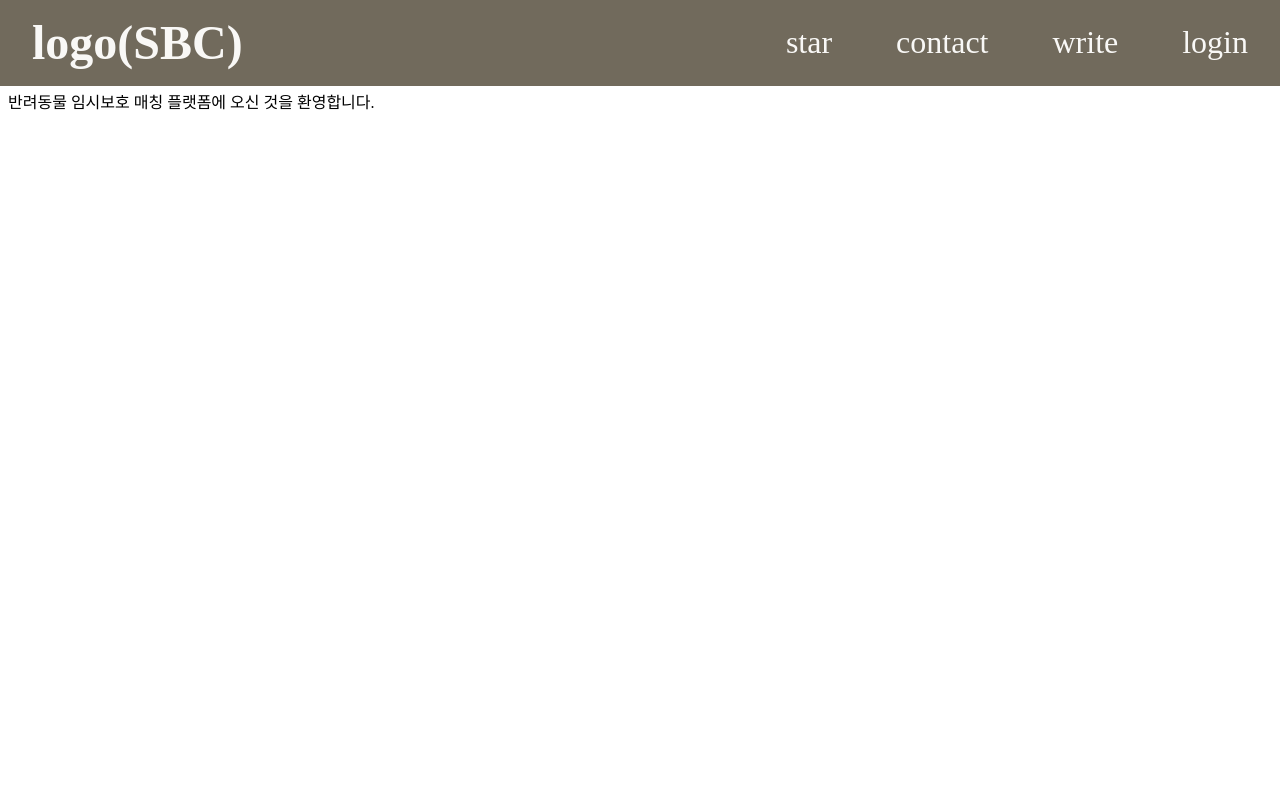
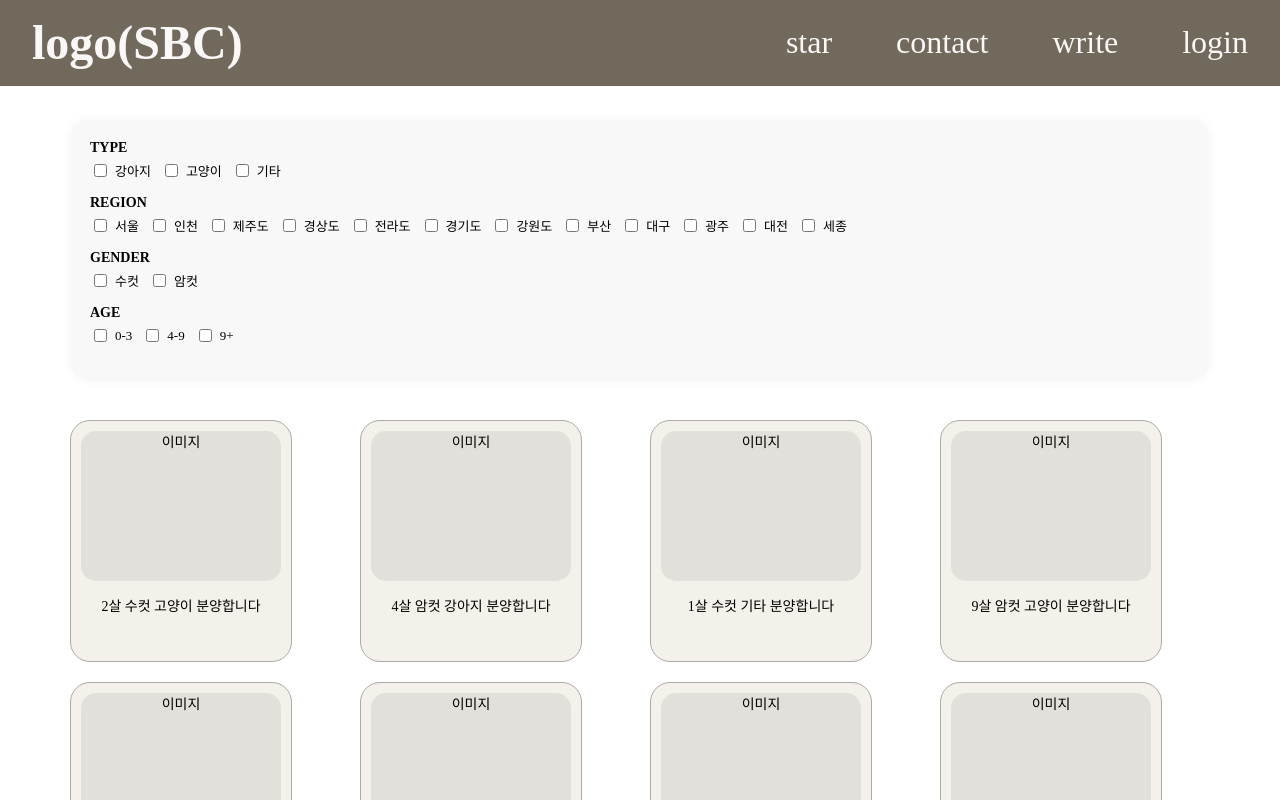
Before and after one commit to InhaH-A-Team/InhaH-A-Team, a React (Vite) app: page / in a window 1280 px wide. Shown: the top 800 px of the page. Built offline with nearby package versions, Linux system fonts and the light colour scheme.

Commit message:
홈 필터 UI 및 카드 그리드 4열 + 미디어쿼리

```diff
--- /dev/null
+++ b/src/components/AnimalCard.css
@@ -0,0 +1,18 @@
+.animal-card {
+  width: 200px;
+  height: 220px;
+  border: 1px solid #aaa;
+  border-radius: 20px;
+  padding: 10px;
+  text-align: center;
+  background-color: #f4f1ea;
+  font-size: 14px;
+}
+
+.image-box {
+  width: 100%;
+  height: 150px;
+  background-color: #e3e0db;
+  border-radius: 15px;
+  margin-bottom: 10px;
+}
--- /dev/null
+++ b/src/components/AnimalCard.jsx
@@ -0,0 +1,11 @@
+import React from 'react';
+import './AnimalCard.css';
+
+export default function AnimalCard({ animal }) {
+  return (
+    <div className="animal-card">
+      <div className="image-box">이미지</div>
+      <p>{animal.title}</p>
+    </div>
+  );
+}
--- /dev/null
+++ b/src/pages/Home.css
@@ -0,0 +1,72 @@
+/* 가장 바깥 감싸는 곳 */
+.home-container {
+  padding: 30px;
+  max-width: 1200px;
+  margin: 50px auto 0 auto; /* ← 네비게이션 바 아래 간격 생김 */
+  box-sizing: border-box;
+}
+
+/* 필터 박스 */
+.filter-box {
+  background-color: #f8f8f8;
+  border-radius: 20px;
+  padding: 20px;
+  margin-top: 40px;
+  margin-bottom: 40px;
+  box-shadow: 0 0 10px rgba(0,0,0,0.05);
+}
+
+/* 필터 그룹 */
+.filter-group {
+  margin-bottom: 15px;
+}
+
+/* 필터 제목 */
+.filter-title {
+  font-weight: bold;
+  display: block;
+  margin-bottom: 5px;
+  font-size: 14px;
+}
+
+/* 체크박스 줄 */
+.filter-options {
+  display: flex;
+  flex-wrap: wrap;
+  gap: 10px;
+}
+
+/* 체크박스 라벨 */
+.filter-options label {
+  display: flex;
+  align-items: center;
+  gap: 5px;
+  font-size: 13px;
+}
+
+/* 카드 그리드 */
+.card-grid {
+  display: grid;
+  grid-template-columns: repeat(4, 1fr);
+  gap: 20px;
+  width: 100%;
+  box-sizing: border-box;
+}
+
+@media (max-width: 1024px) {
+  .card-grid {
+    grid-template-columns: repeat(3, 1fr);
+  }
+}
+
+@media (max-width: 768px) {
+  .card-grid {
+    grid-template-columns: repeat(2, 1fr);
+  }
+}
+
+@media (max-width: 480px) {
+  .card-grid {
+    grid-template-columns: 1fr;
+  }
+}
--- a/src/pages/Home.jsx
+++ b/src/pages/Home.jsx
@@ -1,12 +1,92 @@
-import React from 'react';
-import Nav from '../components/Nav'
+import React, { useState } from 'react';
+import './Home.css';
+import Nav from '../components/Nav';
+import AnimalCard from '../components/AnimalCard';
+
+const mockData = [
+  { id: 1, title: '2살 수컷 고양이 분양합니다', type: '고양이', region: '서울', gender: '수컷', age: 2 },
+  { id: 2, title: '4살 암컷 강아지 분양합니다', type: '강아지', region: '경기도', gender: '암컷', age: 4 },
+  { id: 3, title: '1살 수컷 기타 분양합니다', type: '기타', region: '부산', gender: '수컷', age: 1 },
+  { id: 4, title: '9살 암컷 고양이 분양합니다', type: '고양이', region: '서울', gender: '암컷', age: 9 },
+  { id: 5, title: '3살 수컷 강아지 분양합니다', type: '강아지', region: '대전', gender: '수컷', age: 3 },
+  { id: 6, title: '5살 암컷 기타 분양합니다', type: '기타', region: '광주', gender: '암컷', age: 5 },
+  { id: 7, title: '10살 수컷 고양이 분양합니다', type: '고양이', region: '인천', gender: '수컷', age: 10 },
+  { id: 8, title: '6살 암컷 강아지 분양합니다', type: '강아지', region: '제주도', gender: '암컷', age: 6 },
+];
+
+const categories = {
+  type: ['강아지', '고양이', '기타'],
+  region: ['서울', '인천', '제주도', '경상도', '전라도', '경기도', '강원도', '부산', '대구', '광주', '대전', '세종'],
+  gender: ['수컷', '암컷'],
+  age: ['0-3', '4-9', '9+'],
+};
 
 function Home() {
+  const [filters, setFilters] = useState({
+    type: [],
+    region: [],
+    gender: [],
+    age: [],
+  });
+
+  const handleCheck = (category, value) => {
+    setFilters((prev) => {
+      const exists = prev[category].includes(value);
+      const newValues = exists
+        ? prev[category].filter((v) => v !== value)
+        : [...prev[category], value];
+      return { ...prev, [category]: newValues };
+    });
+  };
+
+  const isAgeInRange = (age, range) => {
+    if (range === '0-3') return age <= 3;
+    if (range === '4-9') return age >= 4 && age <= 9;
+    if (range === '9+') return age >= 9;
+    return true;
+  };
+
+  const filteredData = mockData.filter((item) => {
+    const { type, region, gender, age } = filters;
+    const ageMatches = age.length === 0 || age.some((range) => isAgeInRange(item.age, range));
+    return (
+      (type.length === 0 || type.includes(item.type)) &&
+      (region.length === 0 || region.includes(item.region)) &&
+      (gender.length === 0 || gender.includes(item.gender)) &&
+      ageMatches
+    );
+  });
+
   return (
     <div>
-      <Nav/>
-      <h1>🏠 홈</h1>
-      <p>반려동물 임시보호 매칭 플랫폼에 오신 것을 환영합니다.</p>
+      <Nav />
+      <div className="home-container">
+        <div className="filter-box">
+          {Object.entries(categories).map(([key, options]) => (
+            <div className="filter-group" key={key}>
+              <span className="filter-title">{key.toUpperCase()}</span>
+              <div className="filter-options">
+                {options.map((option) => (
+                  <label key={option}>
+                    <input
+                      type="checkbox"
+                      checked={filters[key].includes(option)}
+                      onChange={() => handleCheck(key, option)}
+                    />
+                    {option}
+                  </label>
+                ))}
+              </div>
+            </div>
+          ))}
+        </div>
+
+        <div className="card-grid">
+          {filteredData.map((animal) => (
+            <AnimalCard key={animal.id} animal={animal} />
+          ))}
+        </div>
+      </div>
     </div>
   );
 }
```
